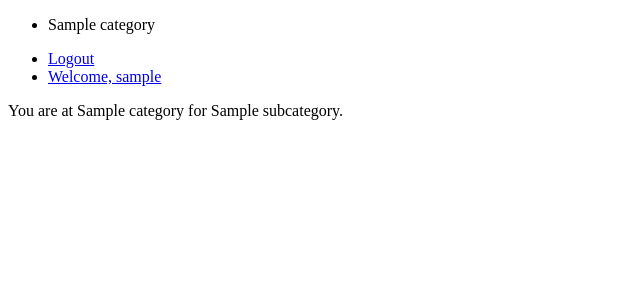
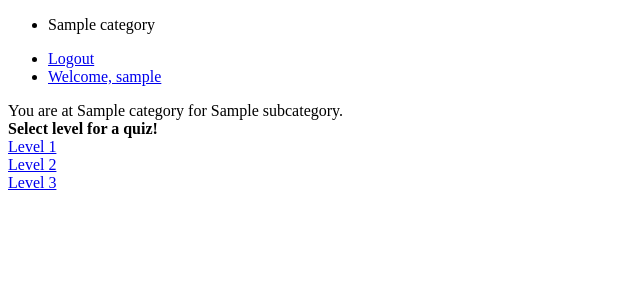
Before and after one commit to Henngest/KnowTheWorld, a Django app: a page that uses KnowTheWorld/app/templates/app/subcategory.html in a window 1280 px wide. Shown: the top 300 px of the page, without its empty margins (0-640 px from the left). Run offline with Django 4.2, Linux system fonts and the light colour scheme; a user stored in the database is signed in; tables that the repository leaves empty hold one stand-in row (values such as "Sample post").

Commit message:
Create view and models for a quiz

```diff
--- a/KnowTheWorld/app/admin.py
+++ b/KnowTheWorld/app/admin.py
@@ -1,7 +1,10 @@
 from django.contrib import admin
 
-from .models import Category, Subcategory, Lesson
+from .models import Category, Subcategory, Lesson, Quiz, Question, Choice
 
 admin.site.register(Category)
 admin.site.register(Subcategory)
 admin.site.register(Lesson)
+admin.site.register(Quiz)
+admin.site.register(Question)
+admin.site.register(Choice)
--- a/KnowTheWorld/app/models.py
+++ b/KnowTheWorld/app/models.py
@@ -29,6 +29,9 @@
 
     name = models.CharField(max_length=50, primary_key=True)
 
+    def __str__(self):
+        return self.name
+
 
 class Subcategory(models.Model):
     class Meta:
@@ -37,8 +40,40 @@
     name = models.CharField(max_length=50, primary_key=True)
     category = models.ForeignKey(Category, on_delete=models.CASCADE)
 
+    def __str__(self):
+        return self.name
+
 
 class Lesson(models.Model):
     text = models.TextField()
     image = models.CharField(max_length=200)
     lesson_subcategory = models.ForeignKey(Subcategory, on_delete=models.CASCADE)
+
+    def __str__(self):
+        return "Lesson"
+
+
+class Quiz(models.Model):
+    quiz_level = models.IntegerField()
+    quiz_subcategory = models.ForeignKey(Subcategory, on_delete=models.CASCADE)
+
+    def __str__(self):
+        return "Quiz"
+
+
+class Question(models.Model):
+    image = models.CharField(max_length=200)
+    question_text = models.CharField(max_length=200)
+    quiz = models.ForeignKey(Quiz, on_delete=models.CASCADE)
+
+    def __str__(self):
+        return self.question_text
+
+
+class Choice(models.Model):
+    is_correct_choice = models.BooleanField(default=False)
+    choice_text = models.CharField(max_length=100)
+    question = models.ForeignKey(Question, on_delete=models.CASCADE)
+
+    def __str__(self):
+        return self.choice_text
--- a/KnowTheWorld/app/templates/app/subcategory.html
+++ b/KnowTheWorld/app/templates/app/subcategory.html
@@ -4,4 +4,9 @@
 {% for l in subcategory.lesson_set.all %}
 <p>{{ l.text }}</p><img src="{{ l.image }}" style="width:50px;height:50px">
 {% endfor %}
+<br>
+<b> Select level for a quiz!</b><br>
+<a href="{% url 'show_quiz' category.name subcategory.name 1 %}">Level 1</a><br>
+<a href="{% url 'show_quiz' category.name subcategory.name 2 %}">Level 2</a><br>
+<a href="{% url 'show_quiz' category.name subcategory.name 3 %}">Level 3</a><br>
 {% endblock %}
--- a/KnowTheWorld/app/urls.py
+++ b/KnowTheWorld/app/urls.py
@@ -8,5 +8,6 @@
     path("register", views.register_request, name="register"),
     path("login", views.login_request, name="login"),
     path("logout", views.logout_request, name="logout"),
-    path("profile", views.profile, name="profile")
+    path("profile", views.profile, name="profile"),
+    path('<str:category_id>/<str:subcategory_id>/quiz/<int:quiz_level>', views.show_quiz, name='show_quiz')
 ]
--- a/KnowTheWorld/app/views.py
+++ b/KnowTheWorld/app/views.py
@@ -70,3 +70,12 @@
     categories = Category.objects.all()
     return render(request, template_name="app/profile.html", context={"user": request.user,
                                                                       'categories': categories})
+
+def show_quiz(request, category_id, subcategory_id, quiz_level):
+    category = Category.objects.get(pk=category_id)
+    subcategory = Subcategory.objects.get(pk=subcategory_id)
+    level = quiz_level
+    context = {"category": category,
+               "subcategory": subcategory,
+               "quiz_level": level}
+    return render(request, template_name="app/quiz.html", context=context)
```
Also changed, not shown: KnowTheWorld/app/templates/app/quiz.html (added, +20 -0 lines), KnowTheWorld/app/migrations/0004_quiz_question_choice.py (added), KnowTheWorld/app/migrations/0005_question_question_text.py (added).
